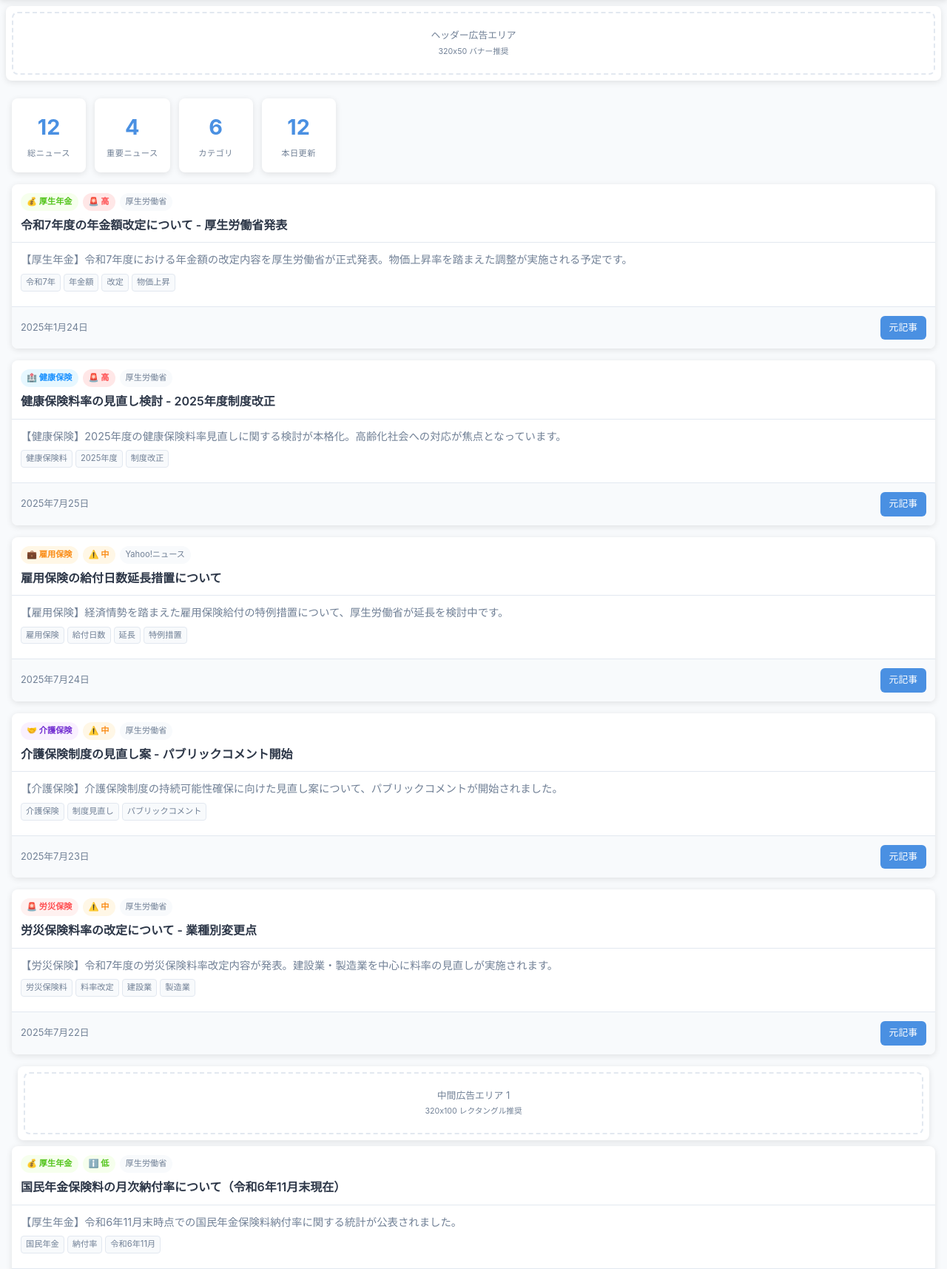
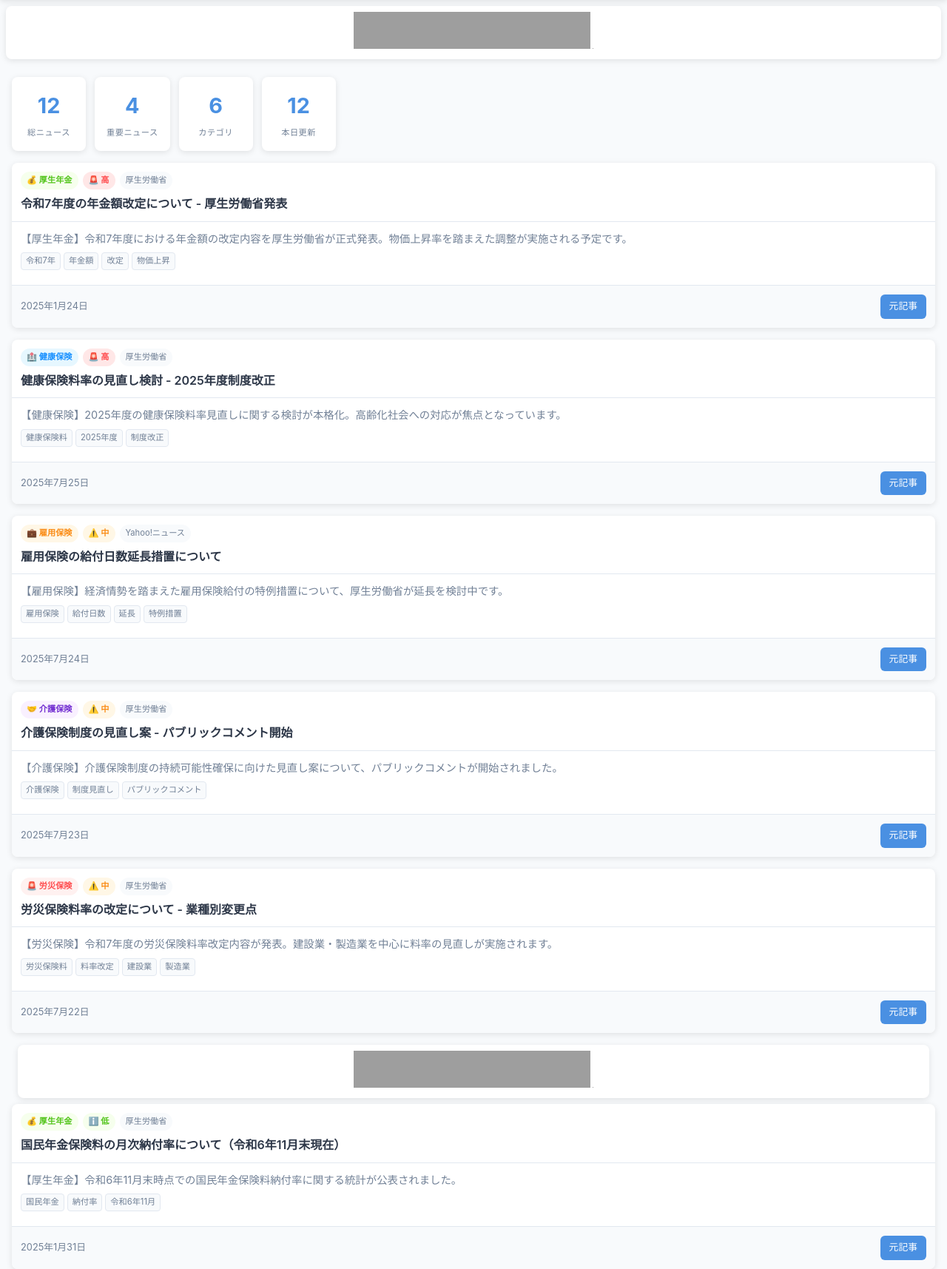
Before and after one commit to MechaTora/social-insurance-news-render, a Flask app: page / in a window 1280 px wide. Shown: the part 170-1885 px from the top of the page at 74% size. Run offline with Flask 3, Linux system fonts and the light colour scheme; grey boxes are pictures that could not be loaded.

Commit message:
Add files via upload

```diff
--- a/templates/index.html
+++ b/templates/index.html
@@ -347,10 +347,10 @@
 
     <!-- ヘッダー広告 -->
     <div class="ad-container">
-        <div class="ad-placeholder" id="header-ad">
-            <!-- i-mobile/Zucks広告エリア -->
-            ヘッダー広告エリア<br>
-            <small>320x50 バナー推奨</small>
+        <div id="header-ad">
+            <a href="https://px.a8.net/svt/ejp?a8mat=459YIV+20MWKY+2PEO+O4P5D" rel="nofollow">
+            <img border="0" width="320" height="50" alt="" src="https://www24.a8.net/svt/bgt?aid=250727431122&wid=001&eno=01&mid=s00000012624004053000&mc=1"></a>
+            <img border="0" width="1" height="1" src="https://www11.a8.net/0.gif?a8mat=459YIV+20MWKY+2PEO+O4P5D" alt="">
         </div>
     </div>
 
@@ -439,9 +439,10 @@
         <!-- 中間広告（5件ごと） -->
         {% if loop.index % 5 == 0 %}
         <div class="ad-container">
-            <div class="ad-placeholder" id="middle-ad-{{ loop.index }}">
-                中間広告エリア {{ loop.index // 5 }}<br>
-                <small>320x100 レクタングル推奨</small>
+            <div id="middle-ad-{{ loop.index }}">
+                <a href="https://px.a8.net/svt/ejp?a8mat=459YIV+1Y965U+0K+11HG8X" rel="nofollow">
+                <img border="0" width="320" height="50" alt="" src="https://www26.a8.net/svt/bgt?aid=250727431118&wid=001&eno=01&mid=s00000000002006296000&mc=1"></a>
+                <img border="0" width="1" height="1" src="https://www15.a8.net/0.gif?a8mat=459YIV+1Y965U+0K+11HG8X" alt="">
             </div>
         </div>
         {% endif %}
@@ -457,9 +458,10 @@
 
     <!-- フッター広告 -->
     <div class="ad-container">
-        <div class="ad-placeholder" id="footer-ad">
-            フッター広告エリア<br>
-            <small>320x50 バナー推奨</small>
+        <div id="footer-ad">
+            <a href="https://rpx.a8.net/svt/ejp?a8mat=459YIV+1ZG1DE+2HOM+67JU9&rakuten=y&a8ejpredirect=http%3A%2F%2Fhb.afl.rakuten.co.jp%2Fhgc%2F0ea62065.34400275.0ea62066.204f04c0%2Fa25072799744_459YIV_1ZG1DE_2HOM_67JU9%3Fpc%3Dhttp%253A%252F%252Fwww.rakuten.co.jp%252F%26m%3Dhttp%253A%252F%252Fm.rakuten.co.jp%252F" rel="nofollow">
+            <img src="http://hbb.afl.rakuten.co.jp/hsb/0ec09ba3.bc2429d5.0eb4bbaa.95151395/" border="0"></a>
+            <img border="0" width="1" height="1" src="https://www14.a8.net/0.gif?a8mat=459YIV+1ZG1DE+2HOM+67JU9" alt="">
         </div>
     </div>
 
```
